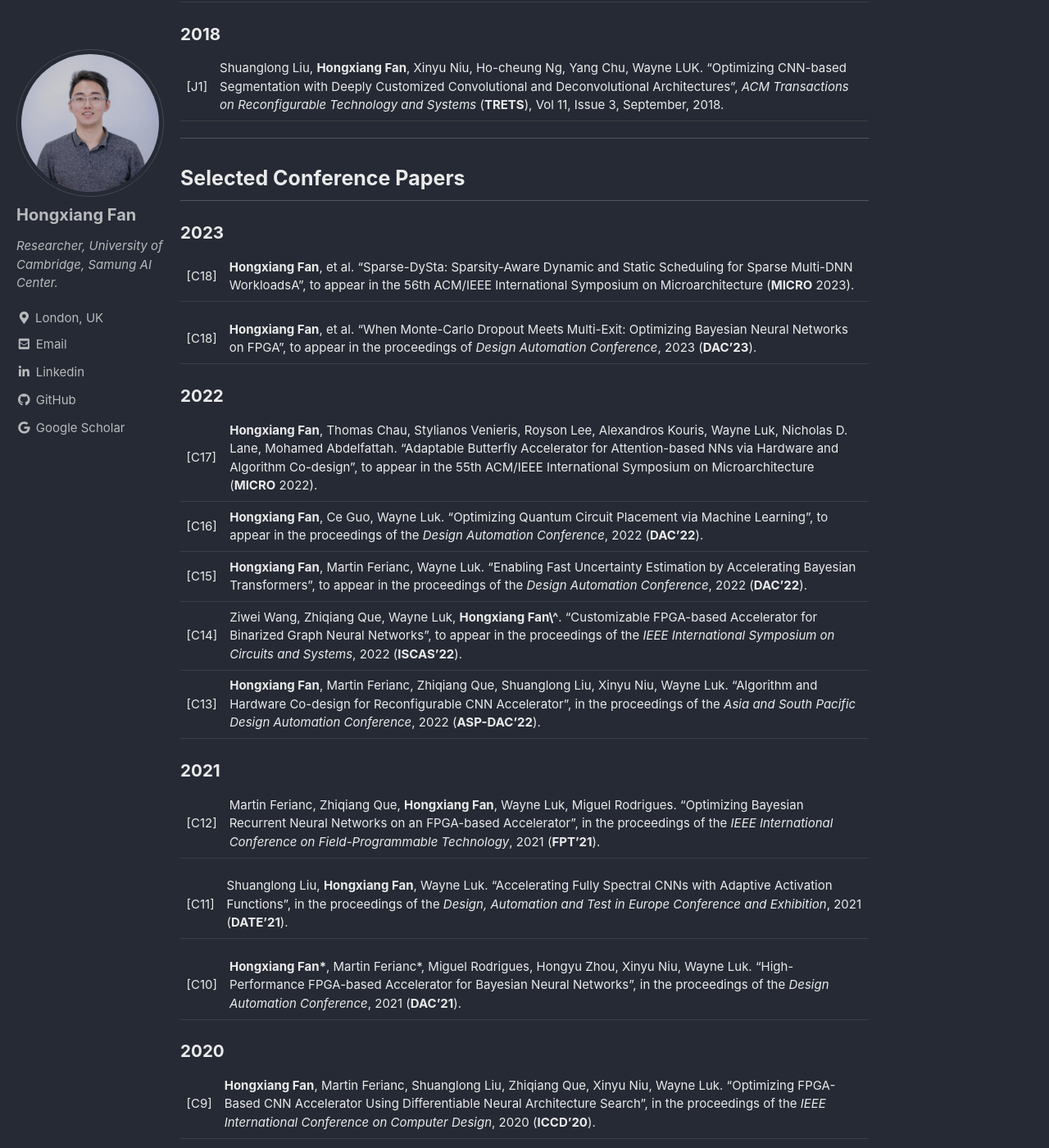
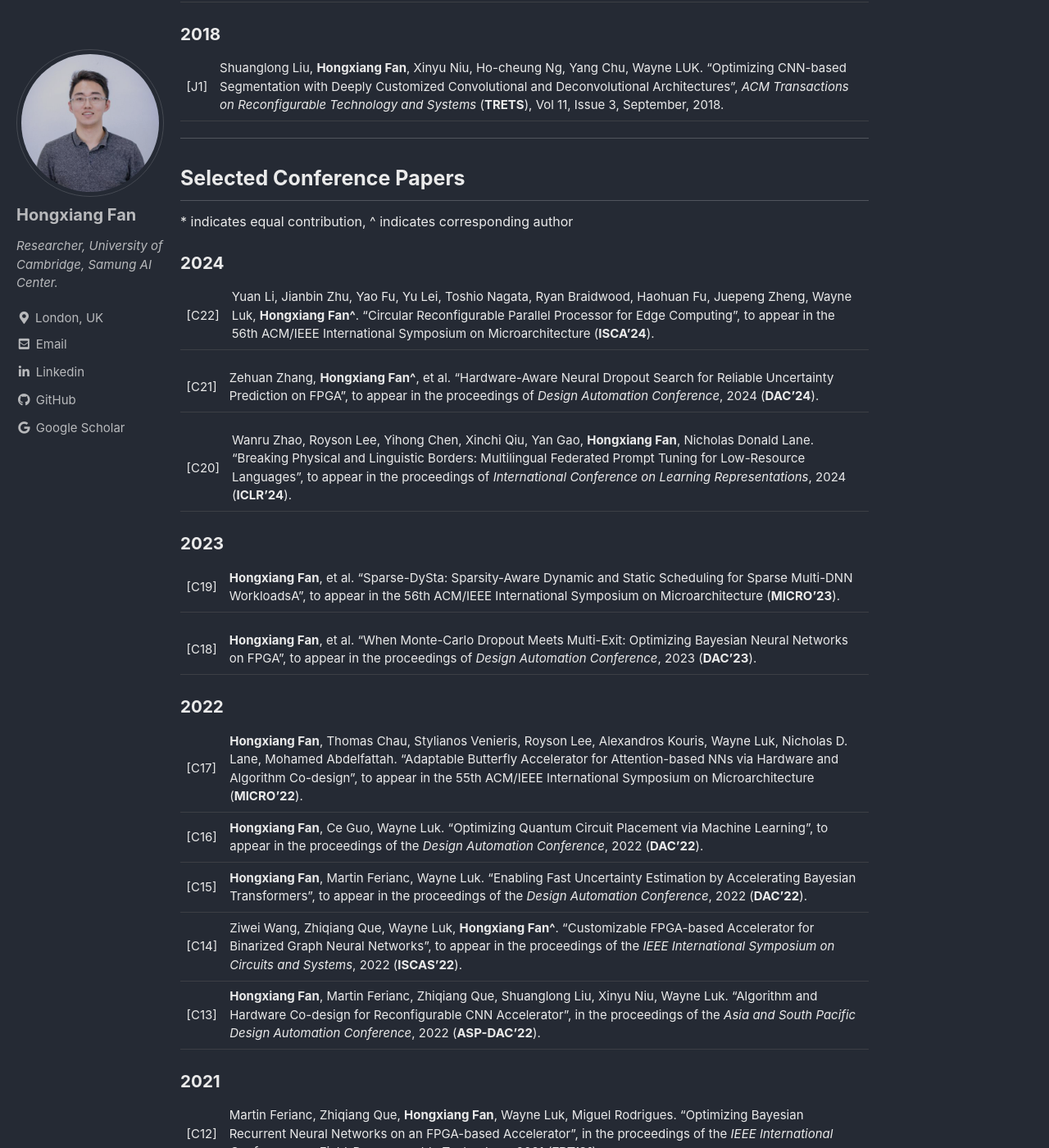
Before and after one commit to os-hxfan/os-hxfan.github.io, a Jekyll site: the page built from _pages/pub.md, in a window 1280 px wide and 1400 px high, scrolled down 1156 px. Shown: the whole window at 82% size. Built offline with Jekyll 4.4.1, drawn with Linux system fonts in a browser that asks for light colours; cached includes are drawn as plain includes; our own code applies the rules of GitHub Pages for plain Markdown files.

Commit message:
update publication

```diff
--- a/_pages/pub.md
+++ b/_pages/pub.md
@@ -39,18 +39,27 @@ ___
 
 ## Selected Conference Papers
 
+\* indicates equal contribution, ^ indicates corresponding author
+##### 2024
+
+| [C22] | Yuan Li, Jianbin Zhu, Yao Fu, Yu Lei, Toshio Nagata, Ryan Braidwood, Haohuan Fu, Juepeng Zheng, Wayne Luk, **Hongxiang Fan^**. “Circular Reconfigurable Parallel Processor for Edge Computing”, to appear in the 56th ACM/IEEE International Symposium on Microarchitecture (**ISCA'24**).
+
+| [C21] | Zehuan Zhang, **Hongxiang Fan^**, et al. “Hardware-Aware Neural Dropout Search for Reliable Uncertainty Prediction on FPGA”, to appear in the proceedings of *Design Automation Conference*, 2024 (**DAC'24**).
+
+| [C20] | Wanru Zhao, Royson Lee, Yihong Chen, Xinchi Qiu, Yan Gao, **Hongxiang Fan**, Nicholas Donald Lane. “Breaking Physical and Linguistic Borders: Multilingual Federated Prompt Tuning for Low-Resource Languages”, to appear in the proceedings of *International Conference on Learning Representations*, 2024 (**ICLR'24**).
+
 ##### 2023
 
-| [C18] | **Hongxiang Fan**, et al. “Sparse-DySta: Sparsity-Aware Dynamic and Static Scheduling for Sparse Multi-DNN WorkloadsA”, to appear in the 56th ACM/IEEE International Symposium on Microarchitecture (**MICRO** 2023).
+| [C19] | **Hongxiang Fan**, et al. “Sparse-DySta: Sparsity-Aware Dynamic and Static Scheduling for Sparse Multi-DNN WorkloadsA”, to appear in the 56th ACM/IEEE International Symposium on Microarchitecture (**MICRO'23**).
 
 | [C18] | **Hongxiang Fan**, et al. “When Monte-Carlo Dropout Meets Multi-Exit: Optimizing Bayesian Neural Networks on FPGA”, to appear in the proceedings of *Design Automation Conference*, 2023 (**DAC'23**).
 
 ##### 2022
 
-| [C17] | **Hongxiang Fan**, Thomas Chau, Stylianos Venieris, Royson Lee, Alexandros Kouris, Wayne Luk, Nicholas D. Lane, Mohamed Abdelfattah. “Adaptable Butterfly Accelerator for Attention-based NNs via Hardware and Algorithm Co-design”, to appear in the 55th ACM/IEEE International Symposium on Microarchitecture (**MICRO** 2022).
+| [C17] | **Hongxiang Fan**, Thomas Chau, Stylianos Venieris, Royson Lee, Alexandros Kouris, Wayne Luk, Nicholas D. Lane, Mohamed Abdelfattah. “Adaptable Butterfly Accelerator for Attention-based NNs via Hardware and Algorithm Co-design”, to appear in the 55th ACM/IEEE International Symposium on Microarchitecture (**MICRO'22**).
 | [C16] | **Hongxiang Fan**, Ce Guo, Wayne Luk. “Optimizing Quantum Circuit Placement via Machine Learning”, to appear in the proceedings of the *Design Automation Conference*, 2022 (**DAC'22**).
 | [C15] | **Hongxiang Fan**, Martin Ferianc, Wayne Luk. “Enabling Fast Uncertainty Estimation by Accelerating Bayesian Transformers”, to appear in the proceedings of the *Design Automation Conference*, 2022 (**DAC'22**).
-| [C14] | Ziwei Wang, Zhiqiang Que, Wayne Luk, **Hongxiang Fan\^**. “Customizable FPGA-based Accelerator for Binarized Graph Neural Networks”, to appear in the proceedings of the *IEEE International Symposium on Circuits and Systems*, 2022 (**ISCAS'22**).
+| [C14] | Ziwei Wang, Zhiqiang Que, Wayne Luk, **Hongxiang Fan^**. “Customizable FPGA-based Accelerator for Binarized Graph Neural Networks”, to appear in the proceedings of the *IEEE International Symposium on Circuits and Systems*, 2022 (**ISCAS'22**).
 | [C13] | **Hongxiang Fan**, Martin Ferianc, Zhiqiang Que, Shuanglong Liu, Xinyu Niu, Wayne Luk. “Algorithm and Hardware Co-design for Reconfigurable CNN Accelerator”, in the proceedings of the *Asia and South Pacific Design Automation Conference*, 2022 (**ASP-DAC'22**).
 
 ##### 2021
```
Also changed, not shown: index.md (+2 -0 lines).
